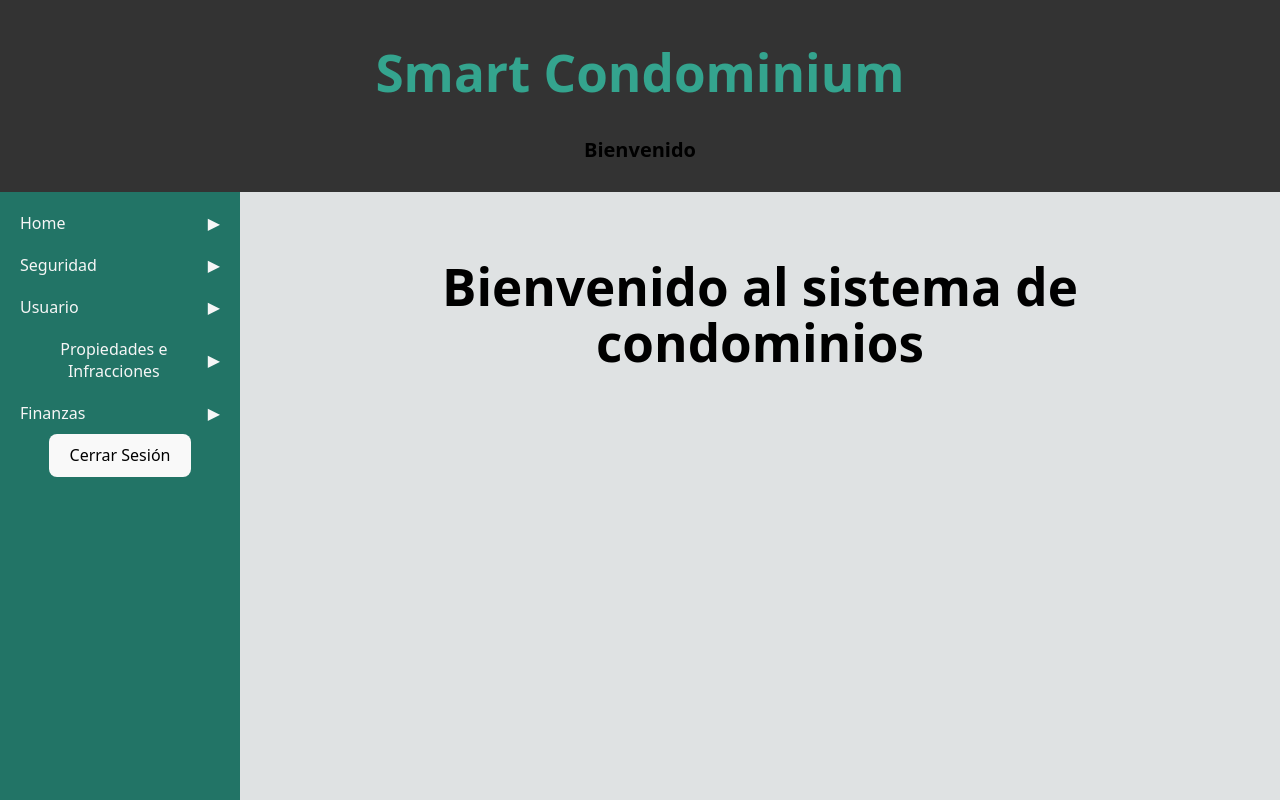
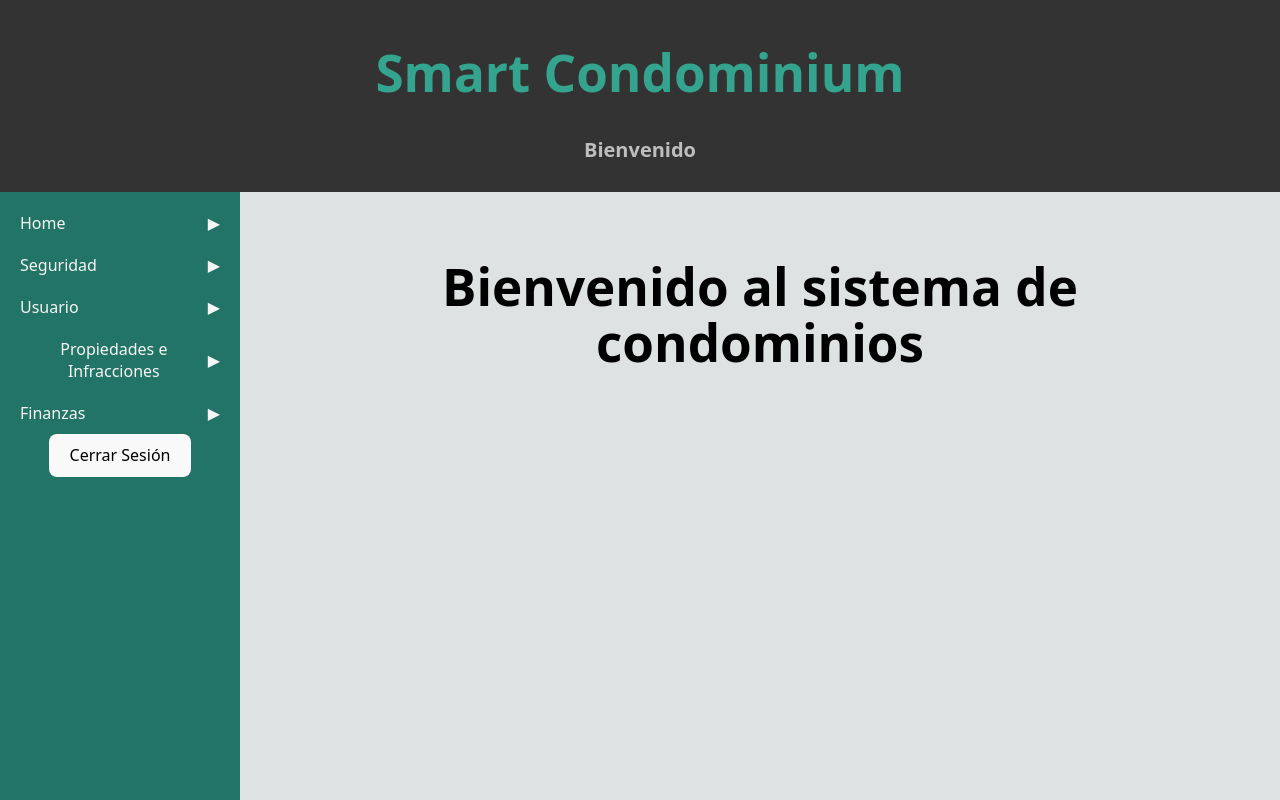
Before and after one commit to oogway7h/CondominioSI, a React (Vite) app in the folder condominio/: page /Homen in a window 1280 px wide. Built offline with nearby package versions, Linux system fonts and the light colour scheme; no server answers.

Commit message:
actualizacion ultimo

```diff
--- a/condominio/src/layout/mainlayout.css
+++ b/condominio/src/layout/mainlayout.css
@@ -18,6 +18,10 @@
   font-weight: bold;
   height: auto;
   overflow: auto;
+}
+
+.layout-container header h2{
+  color: #bebebe;
 }
 
 .layout-container header h1{
```
Also changed, not shown: condominio/src/pages/propiedades/Gestionar_infraccion.jsx (line endings or trailing spaces).
